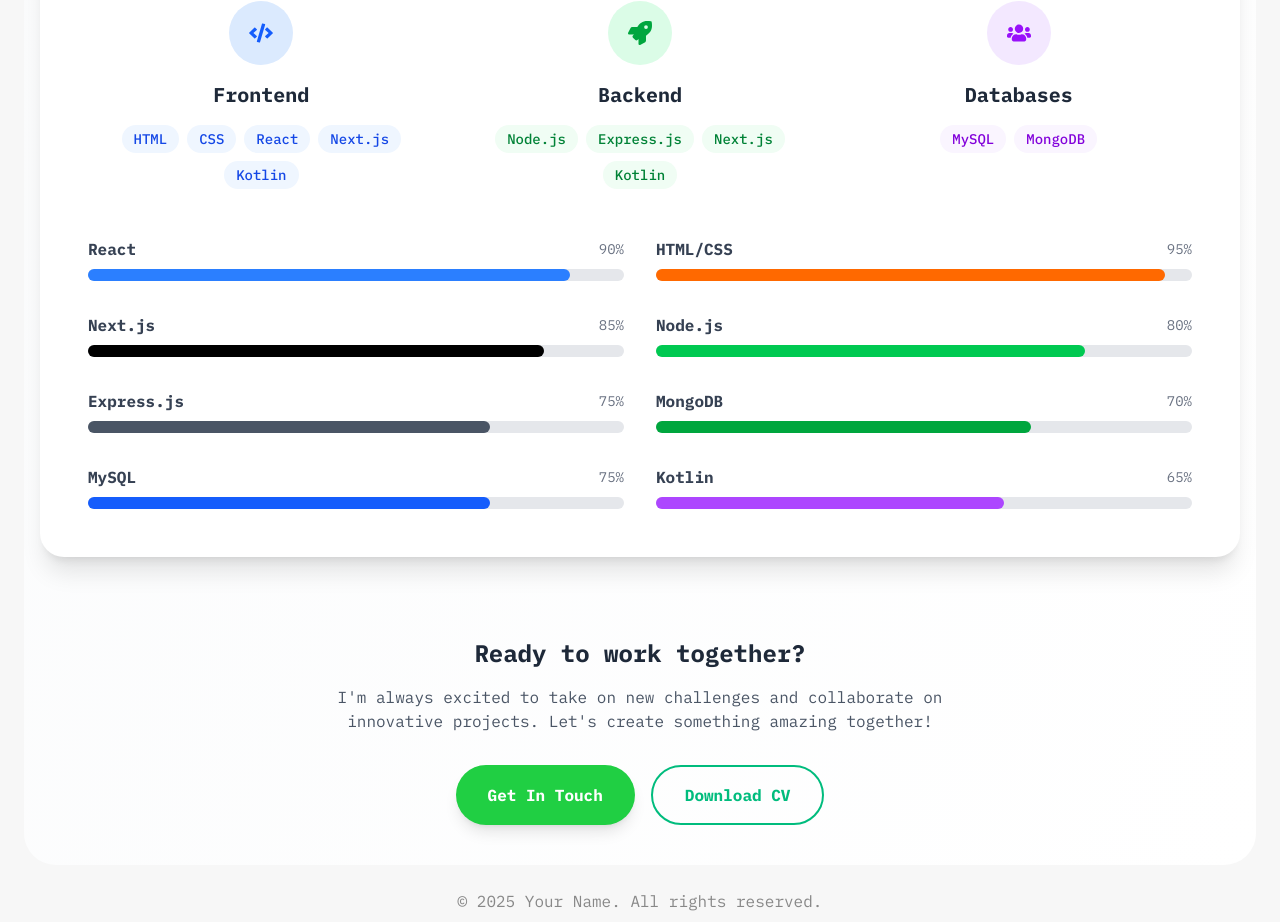
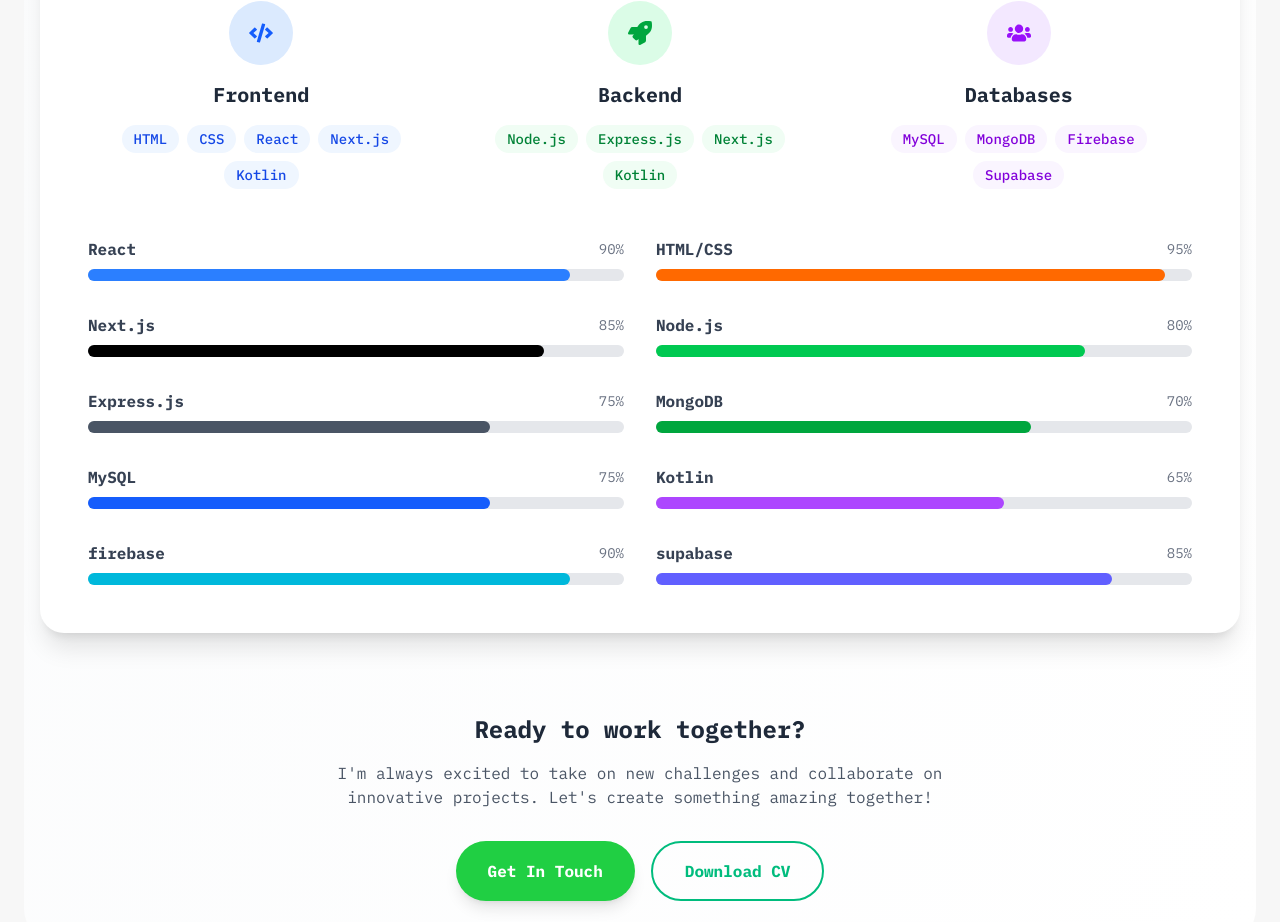
Before and after one commit to Akilalochana/akila, a React (Vite) app: page /about in a window 1280 px wide. Shown: the part 1956-2878 px from the top of the page. Built offline with nearby package versions, Linux system fonts and the light colour scheme.

Commit message:
update about section

```diff
--- a/src/components/About.jsx
+++ b/src/components/About.jsx
@@ -11,7 +11,9 @@ const skills = [
   { name: "Express.js", level: 75, color: "bg-gray-600" },
   { name: "MongoDB", level: 70, color: "bg-green-600" },
   { name: "MySQL", level: 75, color: "bg-blue-600" },
-  { name: "Kotlin", level: 65, color: "bg-purple-500" }
+  { name: "Kotlin", level: 65, color: "bg-purple-500" },
+  { name: "firebase", level: 90, color: "bg-cyan-500" },
+  { name: "supabase", level: 85, color: "bg-indigo-500" }
 ];
 
 const education = [
@@ -41,7 +43,7 @@ const education = [
 const technicalSkills = {
   frontend: ["HTML", "CSS", "React", "Next.js", "Kotlin"],
   backend: ["Node.js", "Express.js", "Next.js", "Kotlin"],
-  databases: ["MySQL", "MongoDB"]
+  databases: ["MySQL", "MongoDB", "Firebase", "Supabase"],
 };
 
 const stats = [
```
